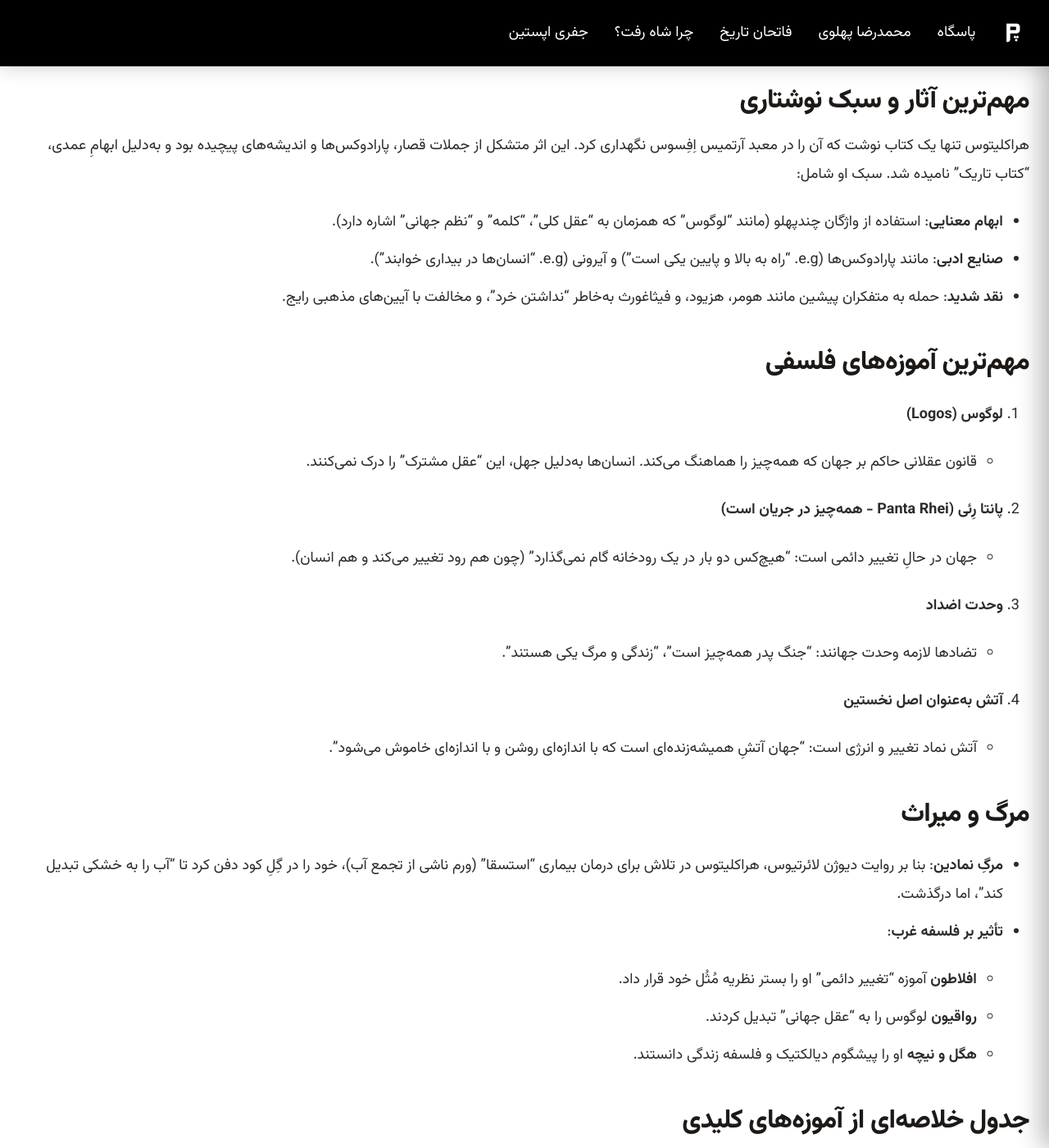
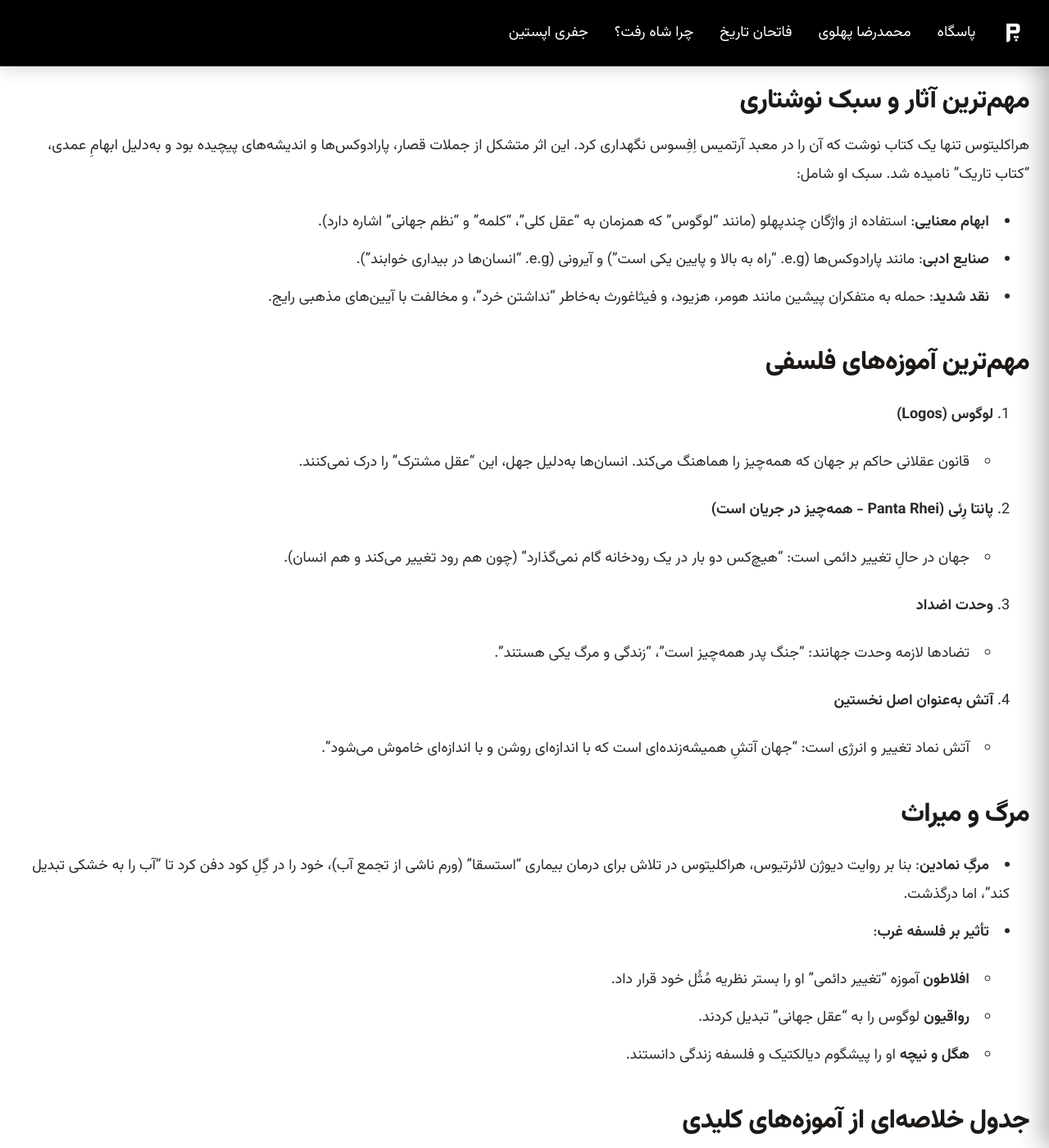
Before and after one commit to darkblog/darkblog.github.io, a Jekyll site: the page built from _posts/2025-7-4-53.md, in a window 1280 px wide and 1400 px high, scrolled down 403 px. Shown: the whole window at 82% size. Built offline with Jekyll 4.4.1, drawn with Linux system fonts in a browser that asks for light colours; nearby versions of some CDN libraries.

Commit message:
Update default.html

```diff
--- a/_layouts/default.html
+++ b/_layouts/default.html
@@ -546,7 +546,8 @@
     .article-content ul,
     .article-content ol {
       margin: 1.5rem 0;
-      padding-right: 2rem;
+      padding-right: 1.5rem;
+      list-style-position: inside;
     }
     .article-content li {
       margin-bottom: 0.75rem;
```
